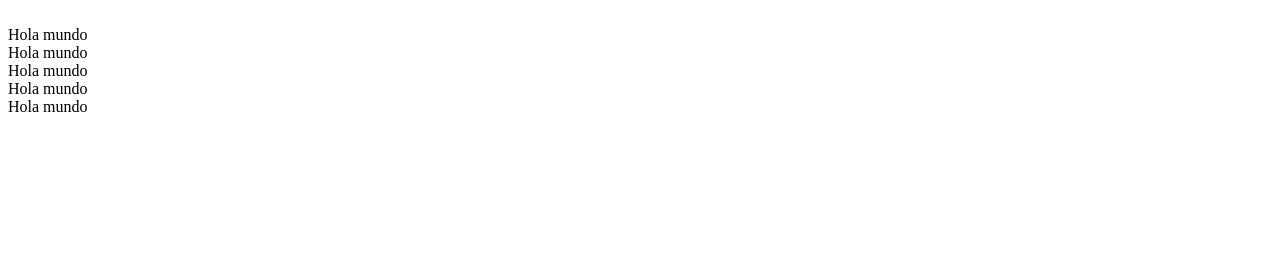
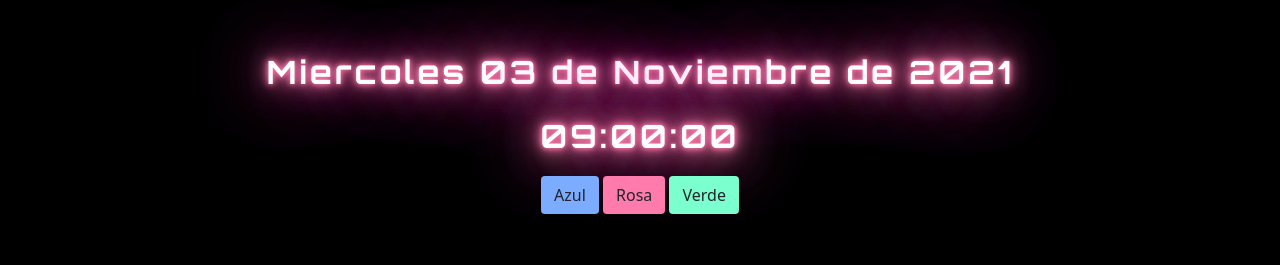
Before and after one commit to rollingcodeschool/practicaBOM-c18i, a plain HTML site: page index.html in a window 1280 px wide. Drawn offline with Linux system fonts and the light colour scheme.

Commit message:
se agrego el maquetado del reloj

```diff
--- a/css/style.css
+++ b/css/style.css
@@ -0,0 +1,54 @@
+@import url('https://fonts.googleapis.com/css2?family=Orbitron:wght@700&display=swap');
+
+body{
+    background: #000;
+}
+
+p{
+    font-family: 'Orbitron', sans-serif;
+    font-size: 2em;
+    letter-spacing: 3px;
+    color: white;
+}
+
+/* efecto neon en el texto */
+.rosa{
+    text-shadow: 0 0 5px #ff7bac,
+    0 0 10px #ff7bac,
+    0 0 20px #ff7bac,
+    0 0 40px #ff7bac,
+    0 0 80px #ff7bac,
+    0 0 90px #ff7bac,
+    0 0 100px #ff7bac;
+}
+
+.azul{
+    text-shadow: 0 0 5px #7bacff,
+    0 0 10px #7bacff,
+    0 0 20px #7bacff,
+    0 0 40px #7bacff,
+    0 0 80px #7bacff,
+    0 0 90px #7bacff,
+    0 0 100px #7bacff;
+}
+
+.verde{
+    text-shadow: 0 0 5px #7bffce,
+    0 0 10px #7bffce,
+    0 0 20px #7bffce,
+    0 0 40px #7bffce,
+    0 0 80px #7bffce,
+    0 0 90px #7bffce,
+    0 0 100px #7bffce;
+}
+
+/* estilo para botones */
+.btn-rosa{
+    background:#ff7bac ;
+}
+.btn-verde{
+    background:#7bffce ;
+}
+.btn-azul{
+    background:#7bacff ;
+}
--- a/index.html
+++ b/index.html
@@ -10,7 +10,18 @@
     <title>Practica de BOM</title>
 </head>
 <body>
+    <main class="container my-5">
+        <article class="text-center rosa">
+            <p>Miercoles 03 de Noviembre de 2021</p>
+            <p>09:00:00</p>
+        </article>
+        <article class="text-center">
+            <button class="btn btn-azul">Azul</button>
+            <button class="btn btn-rosa">Rosa</button>
+            <button class="btn btn-verde">Verde</button>
+        </article>
+    </main>
     <script src="js/bootstrap.min.js"></script>
-    <script src="js/funcionesTiempo.js"></script>
+    <script src="js/app.js"></script>
 </body>
 </html>
```
Also changed, not shown: js/app.js (added).
